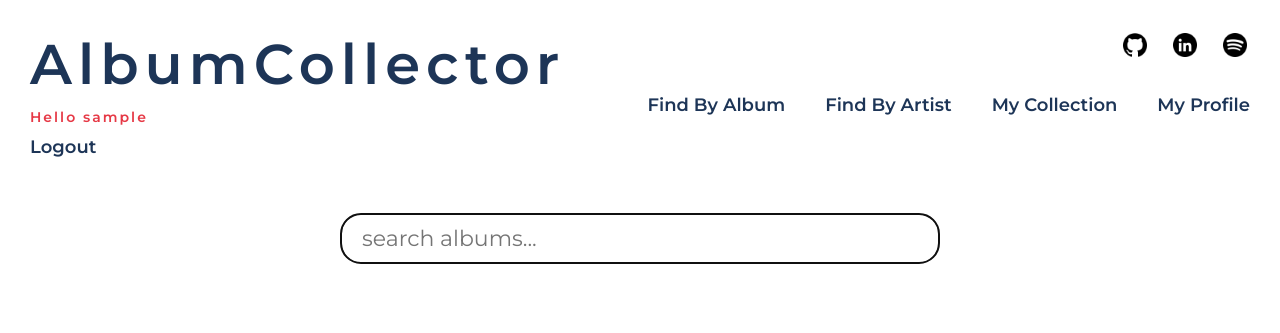
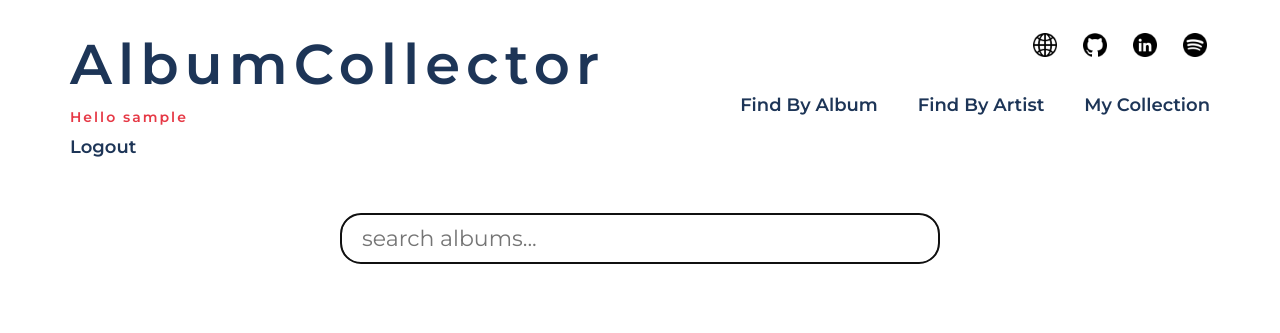
Before and after one commit to jontoye/album-collector, a Django app: page /albums/ in a window 1280 px wide. Shown: the top 333 px of the page. Run offline with Django 4.2, Linux system fonts and the light colour scheme; the visitor is signed in with stand-in values (Sample User, id 1).

Commit message:
Fix container max-width and add link to portfolio website

```diff
--- a/static/styles/style.css
+++ b/static/styles/style.css
@@ -1,4 +1,4 @@
-@import url("https://fonts.googleapis.com/css2?family=Montserrat:wght@100;300;400;600;800&display=swap");
+@import url('https://fonts.googleapis.com/css2?family=Montserrat:wght@100;300;400;600;800&display=swap');
 
 * {
   margin: 0;
@@ -23,6 +23,8 @@ UTILITIES
 
 .container {
   padding: 30px;
+  max-width: 1200px;
+  margin: 0 auto;
 }
 
 .icon {
@@ -57,7 +59,7 @@ UTILITIES
 GENERAL
 ********************************************************************* */
 body {
-    font-family: "Montserrat", sans-serif;
+  font-family: 'Montserrat', sans-serif;
   /* color: var(--color-dark-blue); */
 }
 
@@ -146,7 +148,6 @@ HERO
   gap: 30px;
 }
 
-
 /* *********************************************************************
 SEARCH BAR
 ********************************************************************* */
@@ -197,7 +198,7 @@ BUTTONS
 
 .btn-demo {
   background-color: #eee;
-    color: var(--color-dark-blue)
+  color: var(--color-dark-blue);
 }
 
 .btn:hover {
@@ -281,7 +282,6 @@ ARTISTS
   font-size: 18px;
 }
 
-
 .artist-detail-container,
 .album-detail-container {
   width: 80%;
@@ -294,16 +294,16 @@ ARTISTS
 }
 
 .artist-followers-count {
-    color: var(--color-red)
+  color: var(--color-red);
 }
 
-details summary{
+details summary {
   transition: all 0.2s ease;
 }
 
 details summary:hover {
   cursor: pointer;
-    color: var(--color-red)
+  color: var(--color-red);
 }
 /* *********************************************************************
 ALBUMS
@@ -335,7 +335,6 @@ ALBUMS
   grid-template-columns: 1fr 1fr;
 }
 
-
 .album-name {
   font-size: 30px;
   margin-bottom: 10px;
@@ -360,7 +359,7 @@ ALBUMS
 }
 
 .track-link:hover {
-    color: var(--color-spotify-green)
+  color: var(--color-spotify-green);
 }
 
 /* *********************************************************************
@@ -425,9 +424,6 @@ MEDIA QUERIES
   .hero__subheading {
     display: none;
   }
-
-
-
 }
 
 @media (max-width: 700px) {
@@ -446,5 +442,4 @@ MEDIA QUERIES
     order: 1;
     margin-bottom: 0;
   }
-
 }
--- a/templates/navbar.html
+++ b/templates/navbar.html
@@ -10,6 +10,11 @@
 
 <div class="flex navigation">
     <div class="nav-social flex">
+        <a href="https://jontoye.gatsbyjs.io/" target="_blank"><img
+            class="icon"
+            src="{% static 'images/icon-web.png' %}"
+            alt="www logo"
+        /></a>
         <a href="https://github.com/jontoye" target="_blank"><img
             class="icon"
             src="{% static 'images/icon-github.png' %}"
@@ -33,7 +38,7 @@
         >
         {% if user.is_authenticated %}
         <a href="{% url 'view_collection' %}" class="nav-link">My Collection</a>
-        <a href="" class="nav-link">My Profile</a>
+        {% comment %} <a href="" class="nav-link">My Profile</a> {% endcomment %}
         {% else %}
         <a href="{% url 'signup' %}" class="nav-link">Signup</a>
         <a href="{% url 'login' %}" class="nav-link">Login</a>
```
Also changed, not shown: static/images/icon-web.png (added). Lines whose indentation alone changed are shown as unchanged.
